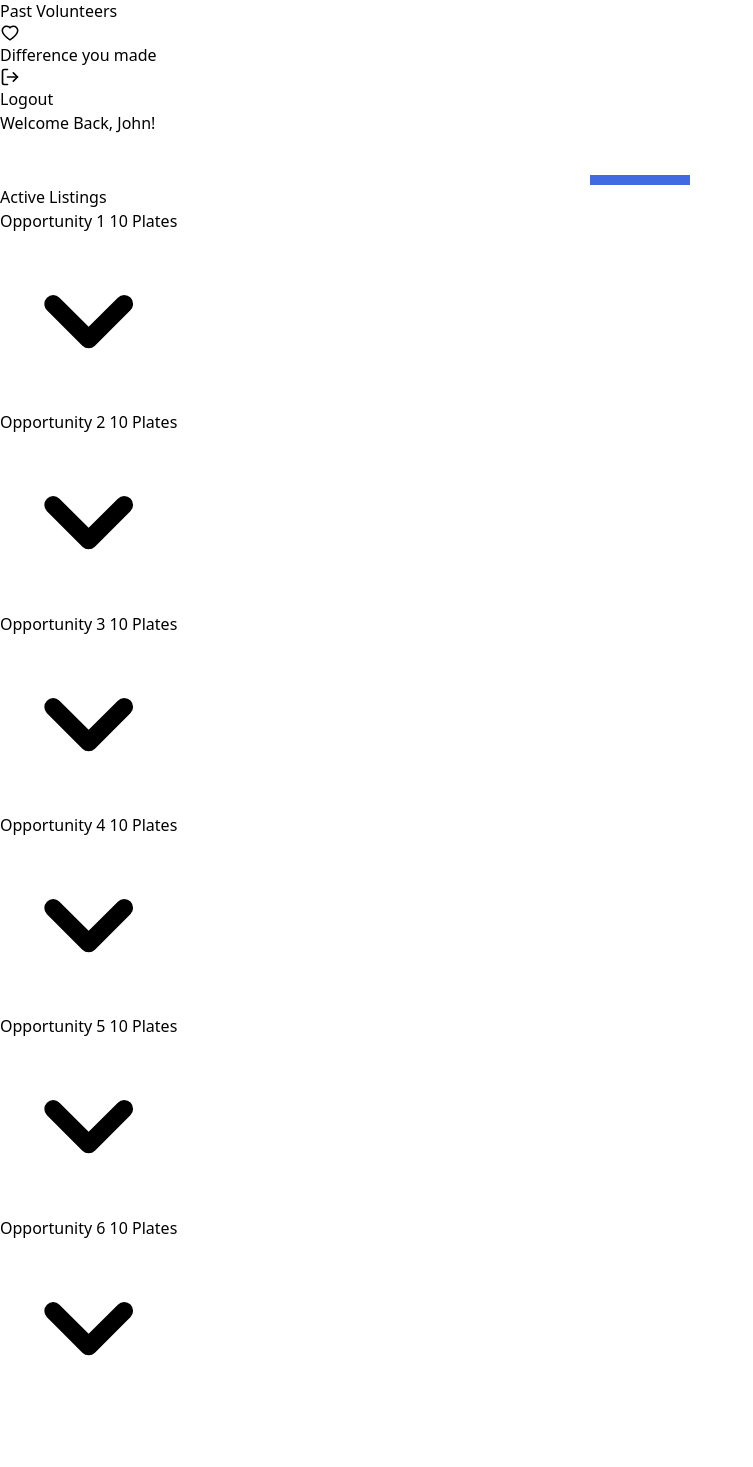
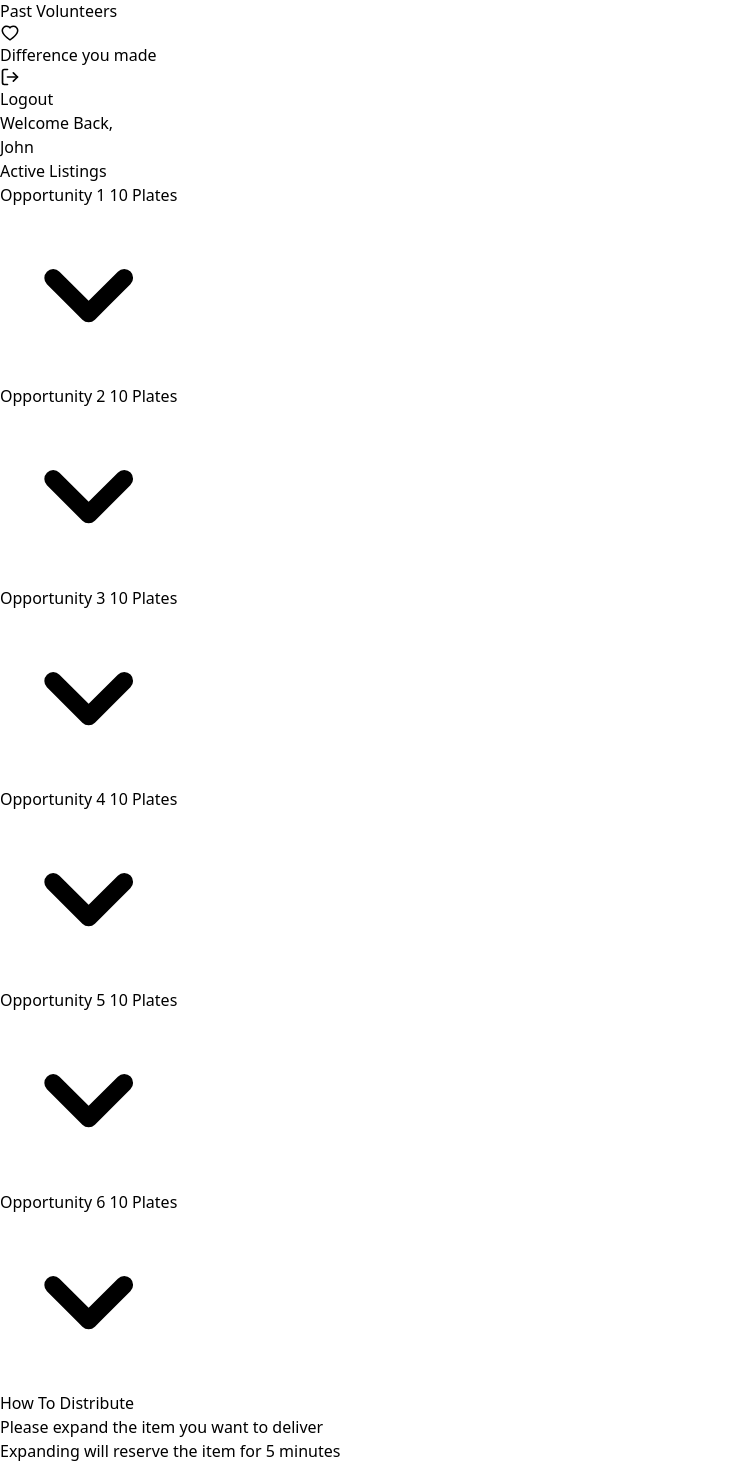
Before and after one commit to Sanket2060/Bhojan, a React (Vite) app: page /volunteer in a window 1280 px wide. Shown: the part 203-1670 px from the top of the page, without its empty margins (0-753 px from the left). Built offline with nearby package versions, Linux system fonts and the light colour scheme; some icons are missing.

Commit message:
Finalized donor and volunteer

```diff
--- a/src/components/Accordion.jsx
+++ b/src/components/Accordion.jsx
@@ -1,43 +1,42 @@
-import React, { useState } from "react";
-import PropTypes from "prop-types";
-import AccordionItem from "./AccordionItem";
+// import React, { useState } from "react";
+// import PropTypes from "prop-types";
+// import AccordionItem from "./AccordionItem";
 
+// function Accordion({ items, onDistribute }) {
+//   const [expandedItem, setExpandedItem] = useState(null);
 
-function Accordion({ items, onDistribute }) {
-  const [expandedItem, setExpandedItem] = useState(null);
+//   const handleToggle = (index) => {
+//     setExpandedItem((prevExpandedItem) =>
+//       prevExpandedItem === index ? null : index
+//     );
 
-  const handleToggle = (index) => {
-    setExpandedItem((prevExpandedItem) =>
-      prevExpandedItem === index ? null : index
-    );
+//   };
 
-  };
+//   return (
+//     <div className="container mx-auto p-4 grid grid-cols-1 lg:grid-cols-2 gap-4 col-span-2 lg:col-span-1" >
+//       {items.length === 0 ? (
+//         <p className="text-gray-500">No active listings.</p>
+//       ) : (
+//         items.map((item, index) => (
+//           <AccordionItem
+//             key={index}
+//             item={item}
+//             index={index}
+//             expanded={expandedItem === index}
+//             onToggle={handleToggle}
+//             onDistribute={onDistribute}
+//             ariaControls={`accordion-item-${index}`}
+//             ariaExpanded={expandedItem === index}
+//           />
+//         ))
+//       )}
+//     </div>
+//   );
+// }
 
-  return (
-    <div className="container mx-auto p-4 grid grid-cols-1 lg:grid-cols-2 gap-4 col-span-2 lg:col-span-1" >
-      {items.length === 0 ? (
-        <p className="text-gray-500">No active listings.</p>
-      ) : (
-        items.map((item, index) => (
-          <AccordionItem
-            key={index}
-            item={item}
-            index={index}
-            expanded={expandedItem === index}
-            onToggle={handleToggle}
-            onDistribute={onDistribute}
-            ariaControls={`accordion-item-${index}`}
-            ariaExpanded={expandedItem === index}
-          />
-        ))
-      )}
-    </div>
-  );
-}
+// Accordion.propTypes = {
+//   items: PropTypes.array.isRequired,
+//   onDistribute: PropTypes.func.isRequired,
+// };
 
-Accordion.propTypes = {
-  items: PropTypes.array.isRequired,
-  onDistribute: PropTypes.func.isRequired,
-};
-
-export default Accordion;
+// export default Accordion;
--- a/src/components/DonorForm.jsx
+++ b/src/components/DonorForm.jsx
@@ -63,7 +63,7 @@ const DonorForm = ({ onFormSubmit }) => {
     <div>
       {showForm ? (
         <>
-          <div className="max-w-md mx-auto mt-8 p-4 bg-gray-100 rounded-md">
+          <div className="max-w-md mx-auto mt-8 p-4 bg-gray-50 rounded-md">
             <h1 className="text-2xl font-bold mb-4">Publish Listing</h1>
             <form onSubmit={handleSubmit}>
               {/* form components */}
--- /dev/null
+++ b/src/components/HowToDistribute.jsx
@@ -0,0 +1,45 @@
+import React, { useState, useEffect } from 'react';
+
+const HowToDistribute = ({ isReserved, isDistribute }) => {
+  const [animationClass, setAnimationClass] = useState('opacity-100');
+
+  useEffect(() => {
+    // Add a class to trigger the Tailwind CSS transition when the text changes
+    setAnimationClass('opacity-0');
+
+    // Remove the class after the animation duration to reset it for the next change
+    const timeoutId = setTimeout(() => {
+      setAnimationClass('opacity-100');
+    }, 700); // Adjust the duration as needed
+
+    return () => clearTimeout(timeoutId);
+  }, [isReserved, isDistribute]);
+
+  let mainText, subText1, subText2;
+
+  if (isDistribute) {
+    mainText = "Item scheduled for distribution";
+    subText1 = "Please pickup from donor's location";
+    subText2 = "Distribute";
+  }
+  else if (isReserved) {
+    mainText = "Item is reserved for 5 mins";
+    subText1 = "Please contact distributor and verify";
+    subText2 = "Click 'i'll distribute' to Confirm, close the item to cancel";
+  }
+  else {
+    mainText = "How To Distribute";
+    subText1 = "Please expand the item you want to deliver";
+    subText2 = "Expanding will reserve the item for 5 minutes";
+  }
+
+  return (
+    <div className={`rounded transition-opacity duration-1000 ${animationClass}`}>
+      <h2 className="mx-auto text-[#261750] self-center md:font-extrabold font-bold lg:text-3xl md:text-2xl text-center text-xl relative">{mainText}</h2>
+      <h2 className="mx-auto text-[#261750] self-center lg:text-2xl md:text-xl text-center text-l relative">{subText1}</h2>
+      <h2 className="mx-auto text-[#261750] self-center lg:text-l md:text-l text-center text-m relative">{subText2}</h2>
+    </div>
+  );
+};
+
+export default HowToDistribute;
--- /dev/null
+++ b/src/components/HowToDonate.jsx
@@ -0,0 +1,47 @@
+//can be combined with howtodistribute
+import React, { useState, useEffect } from "react";
+
+const HowToDonate = ({ isDistribute }) => {
+  const [animationClass, setAnimationClass] = useState("opacity-100");
+
+  useEffect(() => {
+    // Add a class to trigger the Tailwind CSS transition when the text changes
+    setAnimationClass("opacity-0");
+
+    // Remove the class after the animation duration to reset it for the next change
+    const timeoutId = setTimeout(() => {
+      setAnimationClass("opacity-100");
+    }, 700); // Adjust the duration as needed
+
+    return () => clearTimeout(timeoutId);
+  }, [isDistribute]);
+
+  let mainText, subText1, subText2;
+
+  if (isDistribute) {
+    mainText = "Item scheduled for distribution";
+    subText1 = "Interested volunteer will contact you";
+    subText2 = "Thank you";
+  } else {
+    mainText = "How To Donate";
+    subText1 = "Fill the form and click 'post listing'";
+    subText2 = "It's that easy!!!";
+  }
+  return (
+    <div
+      className={`rounded transition-opacity duration-1000 ${animationClass}`}
+    >
+      <h2 className="mx-auto text-[#261750] self-center md:font-extrabold font-bold lg:text-3xl md:text-2xl text-center text-xl relative">
+        {mainText}
+      </h2>
+      <h2 className="mx-auto text-[#261750] self-center lg:text-2xl md:text-xl text-center text-l relative">
+        {subText1}
+      </h2>
+      <h2 className="mx-auto text-[#261750] self-center lg:text-l md:text-l text-center text-m relative">
+        {subText2}
+      </h2>
+    </div>
+  );
+};
+
+export default HowToDonate;
--- a/src/components/PendingDistributions.jsx
+++ b/src/components/PendingDistributions.jsx
@@ -1,7 +1,7 @@
 import React from "react";
 import Button from "./Button";
 import Confirmation from "./Confirmation";
-import { toast, ToastContainer } from 'react-toastify';
+import { toast, ToastContainer } from "react-toastify";
 
 const PendingDistributions = ({ pendingItems, onCancelDistribution }) => {
   const [isConfirmationOpen, setConfirmationOpen] = React.useState(false);
@@ -14,7 +14,7 @@ const PendingDistributions = ({ pendingItems, onCancelDistribution }) => {
   const onConfirm = () => {
     const canceledItem = pendingItems[canceledItemIndex];
     onCancelDistribution(canceledItemIndex);
-    toast.warning(`Distribution Cancelled`);
+    toast.warning("Distribution Cancelled");
     closeConfirmation();
   };
   const closeConfirmation = () => {
--- a/src/components/WelcomeBack.jsx
+++ b/src/components/WelcomeBack.jsx
@@ -2,16 +2,14 @@ import React from "react";
 
 const WelcomeBack = ({ userName }) => {
   return (
-    <div className="welcome-back-container">
-      <h1 className="mb-8 text-4xl font-bold tracking-tight text-center text-shadow-md md:text-5xl">
-        Welcome Back, {userName}!
-      </h1>
-      <div className="welcome-back-wave">
-        <svg width="100%" height="50px" viewBox="0 0 100 50">
-          <path fill="royalblue" d="M0 40h100v10H0z" className="wave-anim" />
-        </svg>
-      </div>
+    <div className=" flex flex-col md:font-extrabold font-bold lg:text-4xl md:text-3xl  text-2xl  relative ">
+
+    <div className="mx-auto text-[#261750] self-center ">
+      Welcome Back,
     </div>
+    <div className="mx-auto text-[#ff4c70] self-center">{userName}</div>
+
+</div>
   );
 };
 
--- a/src/pages/Donor.jsx
+++ b/src/pages/Donor.jsx
@@ -1,16 +1,16 @@
-import React, { useState, useRef } from "react";
+import React, { useState, useEffect } from "react";
 //components
 import { Sidebar } from "../components/Sidebar.jsx";
 import Accomplishment from "../components/Accomplishment.jsx";
 import WelcomeBack from "../components/WelcomeBack.jsx";
 import DonorForm from "../components/DonorForm.jsx";
 import PendingDistributions from "../components/PendingDistributions";
-
+import HowToDonate from "../components/HowToDonate";
 //icons
 import { MdOutlineDashboard } from "react-icons/md";
 import { TbReportAnalytics } from "react-icons/tb";
 import { AiOutlineUser, AiOutlineHeart } from "react-icons/ai";
-import { FiLogOut } from 'react-icons/fi';
+import { FiLogOut } from "react-icons/fi";
 import { FiFolder } from "react-icons/fi";
 
 // import { useNavigate } from "react-router-dom";
@@ -23,7 +23,7 @@ import { FiFolder } from "react-icons/fi";
 // };
 
 const Donor = () => {
-
+  const [isDistribute, setisDistribute] = useState(false);
   //sidebar
   const SidebarMenu = [
     { name: "Homepage", link: "/", icon: MdOutlineDashboard },
@@ -60,13 +60,10 @@ const Donor = () => {
     setFormSubmitted(true);
     setPendingItems((prevItems) => [...prevItems, data]);
     setSubmittedItems((prevItems) => [...prevItems, data]);
+    // setisDistribute=(true);
   };
   const handleCancelDistribution = (index) => {
     const canceledItem = pendingItems[index];
-
-    // Move the canceled item back to active listings
-    // setAccordionItems((prevItems) => [...prevItems, canceledItem]);
-
     // Remove the item from pending distribution
     setPendingItems((prevItems) => prevItems.filter((_, i) => i !== index));
     setFormData(null);
@@ -76,23 +73,62 @@ const Donor = () => {
     // Reset to allow another submission
     setFormData(null);
     setFormSubmitted(false);
+
+  };
+  const [isMobile, setIsMobile] = useState(false);
+  const [open, setOpen] = useState(false);
+  useEffect(() => {
+    const handleResize = () => {
+      setIsMobile(window.innerWidth <= 768);
+      if (window.innerWidth <= 768) {
+        setOpen(false);
+      } else {
+        setOpen(true);
+      }
     };
 
+    window.addEventListener("resize", handleResize);
+    handleResize();
+
+    return () => {
+      window.removeEventListener("resize", handleResize);
+    };
+  }, []);
   return (
     <div className="flex">
+      <div
+        className={`w-1/5`}
+        style={{ width: isMobile ? " 0px" : open ? "20%" : "0" }}
+      >
         <Sidebar menus={SidebarMenu} />
-      <div className="flex-1 justify-center pt-10 m-3 ">
+      </div>
+      <div
+        className="flex-1"
+        style={{ marginLeft: isMobile ? "0px" : open ? "0%" : "0" }}
+      >
+        <div className="md:col-span-1 justify-center pt-10 m-3">
+          <div className=" flex flex-col relative  bg-cyan-100 rounded-tr-[40%] rounded-tl-[50%] lg:rounded-tr-[50%] lg:rounded-tl-[90%]  ">
             <WelcomeBack userName={userName} />
+          </div>
+          <div className="grid grid-cols-1 md:grid-cols-2 gap-4">
+            <div className="col-span-1">
+              <div className="container mx-auto p-4 wrapper">
+                <h1 className="text-3xl font-bold mb-4 text-[#261750] self-center">
+                  Active Listings
+                </h1>
+                <div className="container mx-auto p-4 grid grid-cols-1 lg:grid-cols-1 wrapper gap-4 col-span-2 lg:col-span-1">
+                  {!formSubmitted ? (
+                    <DonorForm
+                      onFormSubmit={handleFormSubmit}
+                    />
 
-          <div id="Form" className="justify-center pt-10 w-full">
-          {!formSubmitted ? (
-            <DonorForm onFormSubmit={handleFormSubmit} />
                   ) : (
                     <div>
                       <PendingDistributions
                         pendingItems={[formData, ...submittedItems]}
                         onCancelDistribution={handleCancelDistribution}
                       />
+
                       <button
                         onClick={handleSubmitAnother}
                         className="bg-blue-500 text-white py-2 px-4 rounded-full hover:bg-blue-600 focus:outline-none focus:shadow-outline-blue active:bg-blue-800"
@@ -101,6 +137,21 @@ const Donor = () => {
                       </button>
                     </div>
                   )}
+                </div>
+              </div>
+            </div>
+
+            <div className="col-span-1 md:col-span-1 md:flex md:items-center md:justify-center">
+            <div className="container mx-auto p-8 wrapper relative z-20">
+                <div className="absolute top-1/4 left-1/4 w-12 h-12 bg-gray-300 rounded-full opacity-50"></div>
+                <div className="absolute top-1/2 right-1/4 w-16 h-16 bg-gray-300 rounded-full opacity-50"></div>
+                <div className="absolute bottom-1/4 left-1/2 w-20 h-20 bg-gray-300 rounded-full opacity-50"></div>
+                <HowToDonate
+                  isDistribute={isDistribute}
+                  // isReserved={isReserved}
+                />
+              </div>
+            </div>
           </div>
           <div
             id="Accomplishment"
@@ -117,6 +168,7 @@ const Donor = () => {
           </div>
         </div>
       </div>
+    </div>
   );
 };
 export default Donor;
--- a/src/pages/Volunteer.jsx
+++ b/src/pages/Volunteer.jsx
@@ -1,15 +1,20 @@
-import React, { useState, useRef } from "react";
+import React, { useState, useRef, useEffect } from "react";
 import { Sidebar } from "../components/Sidebar.jsx";
 import Accomplishment from "../components/Accomplishment.jsx";
-import Accordion from "../components/Accordion.jsx";
+// import Accordion from "../components/Accordion.jsx";
+import AccordionItem from "../components/AccordionItem";
+import Footer from "../components/Footer";
+
 import PendingDistributions from "../components/PendingDistributions";
 import WelcomeBack from "../components/WelcomeBack.jsx";
 //icons
 import { MdOutlineDashboard } from "react-icons/md";
-import { FiLogOut } from 'react-icons/fi';
+import { FiLogOut } from "react-icons/fi";
 import { TbReportAnalytics } from "react-icons/tb";
 import { AiOutlineUser, AiOutlineHeart } from "react-icons/ai";
 import { FiFolder } from "react-icons/fi";
+import { BiCloud } from "react-icons/bi";
+import HowToDistribute from "../components/HowToDistribute";
 
 // import { useNavigate } from "react-router-dom";
 
@@ -45,6 +50,42 @@ const Volunteer = () => {
     },
   ];
   const userName = "John";
+  const [open, setOpen] = useState(false);
+  const [isMobile, setIsMobile] = useState(false);
+  const [AccordionOpen, setAccordionOpen] = useState(false);
+  const AhandleToggle = (index) => {
+    setAccordionOpen((prevAccordionOpen) => !prevAccordionOpen);
+    setExpandedItem((prevExpandedItem) =>
+      prevExpandedItem === index ? null : index
+    );
+
+    if (!AccordionOpen) {
+      setIsReserved(true);
+    } else {
+      setIsReserved(false);
+    }
+  };
+
+  useEffect(() => {
+    const handleResize = () => {
+      setIsMobile(window.innerWidth <= 768);
+      if (window.innerWidth <= 768) {
+        setOpen(false);
+      } else {
+        setOpen(true);
+      }
+    };
+
+    window.addEventListener("resize", handleResize);
+    handleResize();
+
+    return () => {
+      window.removeEventListener("resize", handleResize);
+    };
+  }, []);
+  const [isDistribute, setIsDistribute] = useState(false);
+  const [isReserved, setIsReserved] = useState(false);
+  const [expandedIndex, setExpandedIndex] = useState(null);
   const [accordionItems, setAccordionItems] = useState([
     {
       title: "Opportunity 1",
@@ -89,52 +130,98 @@ const Volunteer = () => {
       plates: 10,
     },
   ]);
+  const [expandedItem, setExpandedItem] = useState(null);
 
   const [pendingItems, setPendingItems] = useState([]);
 
   const handleCancelDistribution = (index) => {
     const canceledItem = pendingItems[index];
-
     // Move the canceled item back to active listings
     setAccordionItems((prevItems) => [...prevItems, canceledItem]);
-
     // Remove the item from pending distribution
     setPendingItems((prevItems) => prevItems.filter((_, i) => i !== index));
+    setIsDistribute(false);
   };
-
   const pendingListingsRef = useRef(null);
-
   const handleDistribute = (index) => {
+    setIsDistribute(true);
     const selectedOpportunity = accordionItems[index];
     setAccordionItems((prevItems) => prevItems.filter((_, i) => i !== index));
-
     setPendingItems([...pendingItems, selectedOpportunity]);
     // Scroll to the "Pending Listings" section
     pendingListingsRef.current.scrollIntoView({ behavior: "smooth" });
-    handleToggle(index);
+    AhandleToggle(index);
   };
 
   return (
-    <div className="grid grid-cols-1 md:grid-cols-[auto,1fr]">
+    <div className="flex">
+      <div
+        className={`w-1/5`}
+        style={{ width: isMobile ? " 0px" : open ? "20%" : "0" }}
+      >
+        <Sidebar menus={SidebarMenu} />
+      </div>
+      <div
+        className="flex-1"
+        style={{ marginLeft: isMobile ? "0px" : open ? "0%" : "0" }}
+      >
+        <div className="md:col-span-1 justify-center pt-10 m-3">
+          <div className=" flex flex-col relative  bg-cyan-100 rounded-tr-[40%] rounded-tl-[50%] lg:rounded-tr-[50%] lg:rounded-tl-[90%]  ">
+            <WelcomeBack userName={userName} />
+          </div>
 
-      {/* Sidebar */}
-
-      <Sidebar menus={SidebarMenu} />
-
-
-      <div className="md:col-span-1 justify-center pt-10 m-3">
-        <WelcomeBack userName={userName} />
           {pendingItems.length > 0 && (
-          <div ref={pendingListingsRef} id="PendingListings" className="mt-10">
+            <div
+              ref={pendingListingsRef}
+              id="PendingListings"
+              className="mt-10"
+            >
               <PendingDistributions
                 pendingItems={pendingItems}
                 onCancelDistribution={handleCancelDistribution}
               />
             </div>
           )}
-      <div className="container col-span-2 mx-auto p-4">
-          <h1 className="text-3xl font-bold mb-4">Active Listings</h1>
-          <Accordion items={accordionItems} onDistribute={handleDistribute} />
+          <div className="grid grid-cols-1 md:grid-cols-2 gap-4">
+            <div className="col-span-1 ">
+              <div className="container mx-auto p-4 wrapper">
+                <h1 className="text-3xl font-bold mb-4 text-[#261750] self-center ">
+                  Active Listings
+                </h1>
+
+                <div className="container mx-auto p-4 grid grid-cols-1 lg:grid-cols-1 wrapper gap-4 col-span-2 lg:col-span-1">
+                  {accordionItems.length === 0 ? (
+                    <p className="text-gray-500">No active listings.</p>
+                  ) : (
+                    accordionItems.map((item, index) => (
+                      <AccordionItem
+                        key={index}
+                        item={item}
+                        index={index}
+                        expanded={expandedItem === index}
+                        onToggle={AhandleToggle}
+                        onDistribute={handleDistribute}
+                        ariaControls={`accordion-item-${index}`}
+                        ariaExpanded={expandedItem === index}
+                      />
+                    ))
+                  )}
+                </div>
+              </div>
+            </div>
+
+            <div className="col-span-1 md:col-span-1 md:flex md:items-center md:justify-center  relative">
+              {/* Bubbles  */}
+              <div className="container mx-auto p-8 wrapper relative z-20">
+                <div className="absolute top-1/4 left-1/4 w-12 h-12 bg-gray-300 rounded-full opacity-50"></div>
+                <div className="absolute top-1/2 right-1/4 w-16 h-16 bg-gray-300 rounded-full opacity-50"></div>
+                <div className="absolute bottom-1/4 left-1/2 w-20 h-20 bg-gray-300 rounded-full opacity-50"></div>
+                <HowToDistribute
+                  isDistribute={isDistribute}
+                  isReserved={isReserved}
+                />
+              </div>
+            </div>
           </div>
           <div id="Accomplishment" className="justify-center pt-10 w-full">
             <Accomplishment
@@ -147,6 +234,10 @@ const Volunteer = () => {
             />
           </div>
         </div>
+        {/* <div className="mt-10">
+          <Footer />
+        </div> */}
+      </div>
     </div>
   );
 };
```
Also changed, not shown: src/components/AccordionItem.jsx (+13 -15 lines), src/components/Sidebar.jsx (+9 -6 lines). Lines whose indentation alone changed are shown as unchanged.
